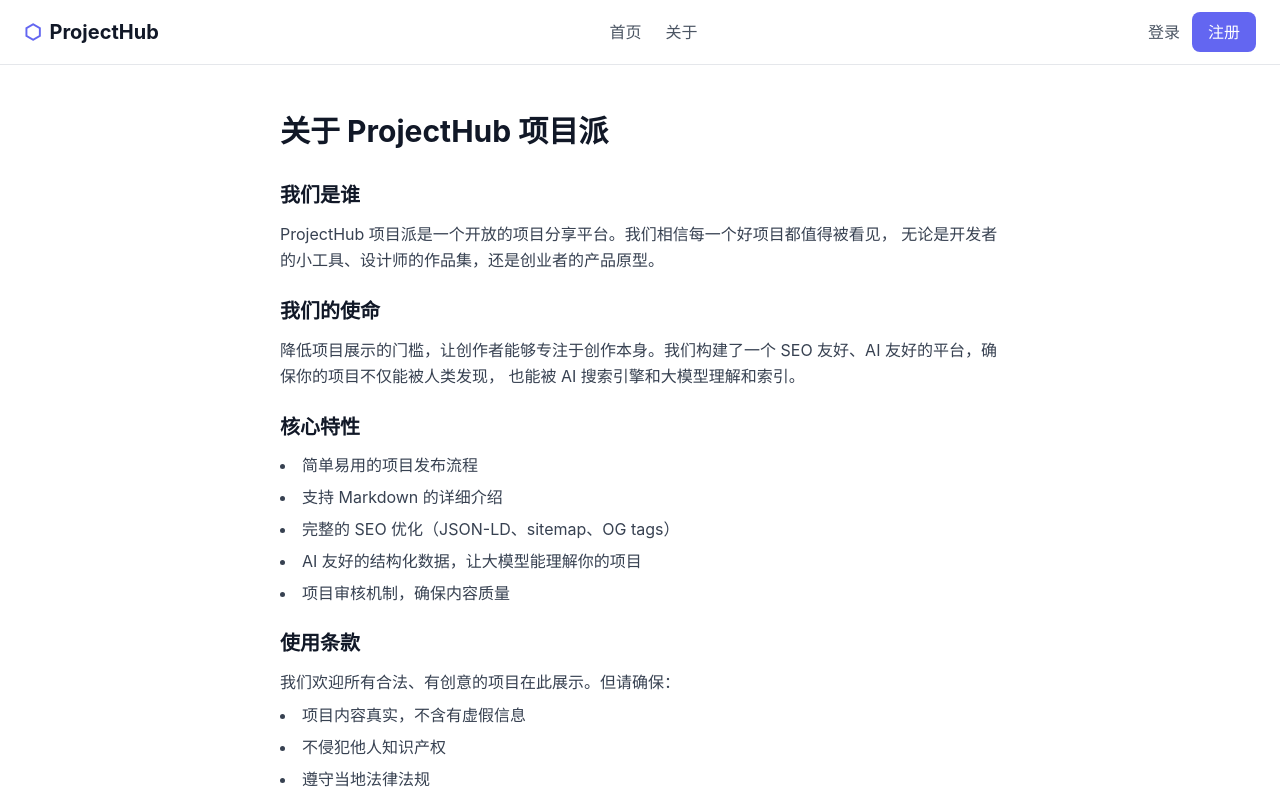
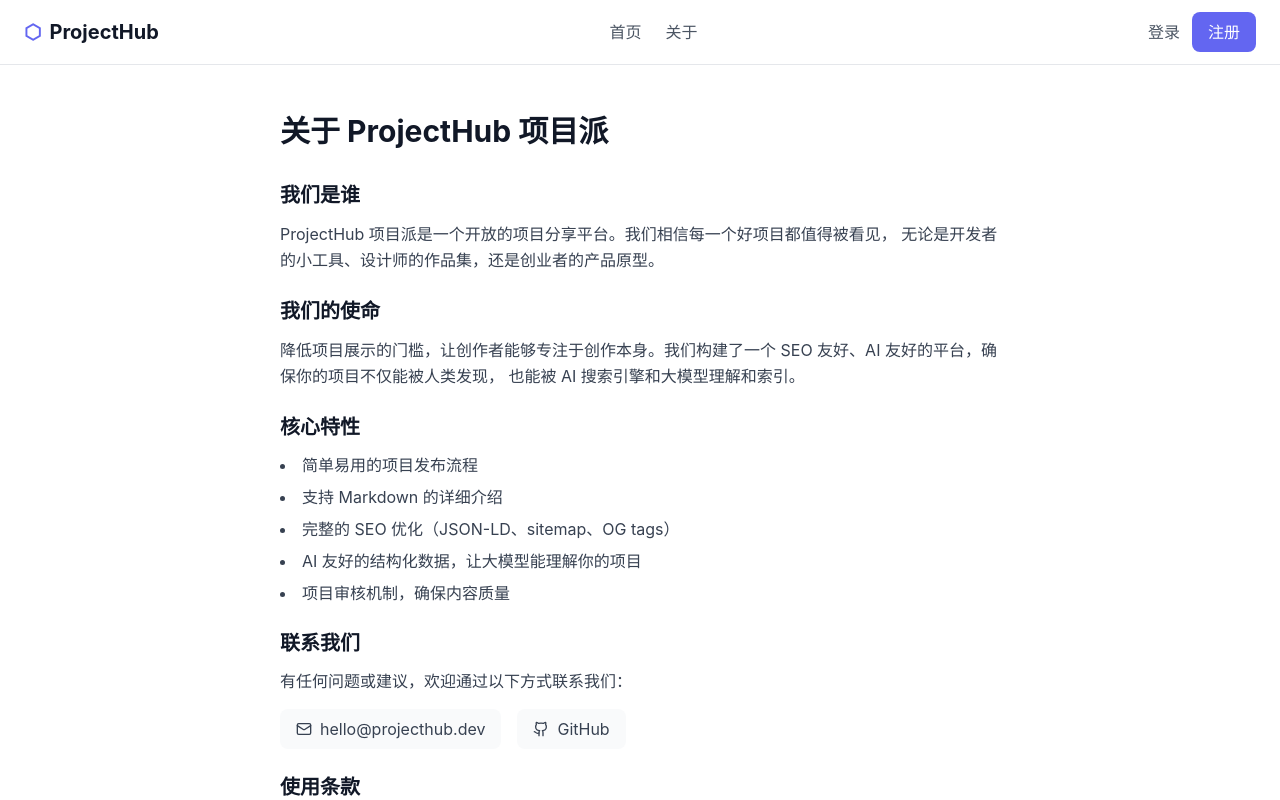
Before and after one commit to aa627912558/projecthub, a Next.js app: page /about in a window 1280 px wide. Shown: the top 800 px of the page. Built offline with nearby package versions, Linux system fonts and the light colour scheme; no server answers.

Commit message:
Update about page: add 项目派, remove Twitter

```diff
--- a/src/app/about/page.tsx
+++ b/src/app/about/page.tsx
@@ -1,4 +1,5 @@
 import type { Metadata } from 'next'
+import { Mail, Github } from 'lucide-react'
 
 export const metadata: Metadata = {
   title: '关于',
@@ -40,6 +41,31 @@ export default function AboutPage() {
         </section>
 
         <section>
+          <h2 className="text-xl font-semibold text-gray-900 mb-3">联系我们</h2>
+          <p className="text-gray-700 mb-4">
+            有任何问题或建议，欢迎通过以下方式联系我们：
+          </p>
+          <div className="flex flex-wrap gap-4">
+            <a
+              href="mailto:hello@projecthub.dev"
+              className="inline-flex items-center gap-2 px-4 py-2 bg-surface-secondary rounded-btn text-gray-700 hover:bg-accent-light hover:text-accent transition-colors"
+            >
+              <Mail className="w-4 h-4" />
+              hello@projecthub.dev
+            </a>
+            <a
+              href="https://github.com"
+              target="_blank"
+              rel="noopener noreferrer"
+              className="inline-flex items-center gap-2 px-4 py-2 bg-surface-secondary rounded-btn text-gray-700 hover:bg-accent-light hover:text-accent transition-colors"
+            >
+              <Github className="w-4 h-4" />
+              GitHub
+            </a>
+          </div>
+        </section>
+
+        <section>
           <h2 className="text-xl font-semibold text-gray-900 mb-3">使用条款</h2>
           <p className="text-gray-700 leading-relaxed">
             我们欢迎所有合法、有创意的项目在此展示。但请确保：
```
